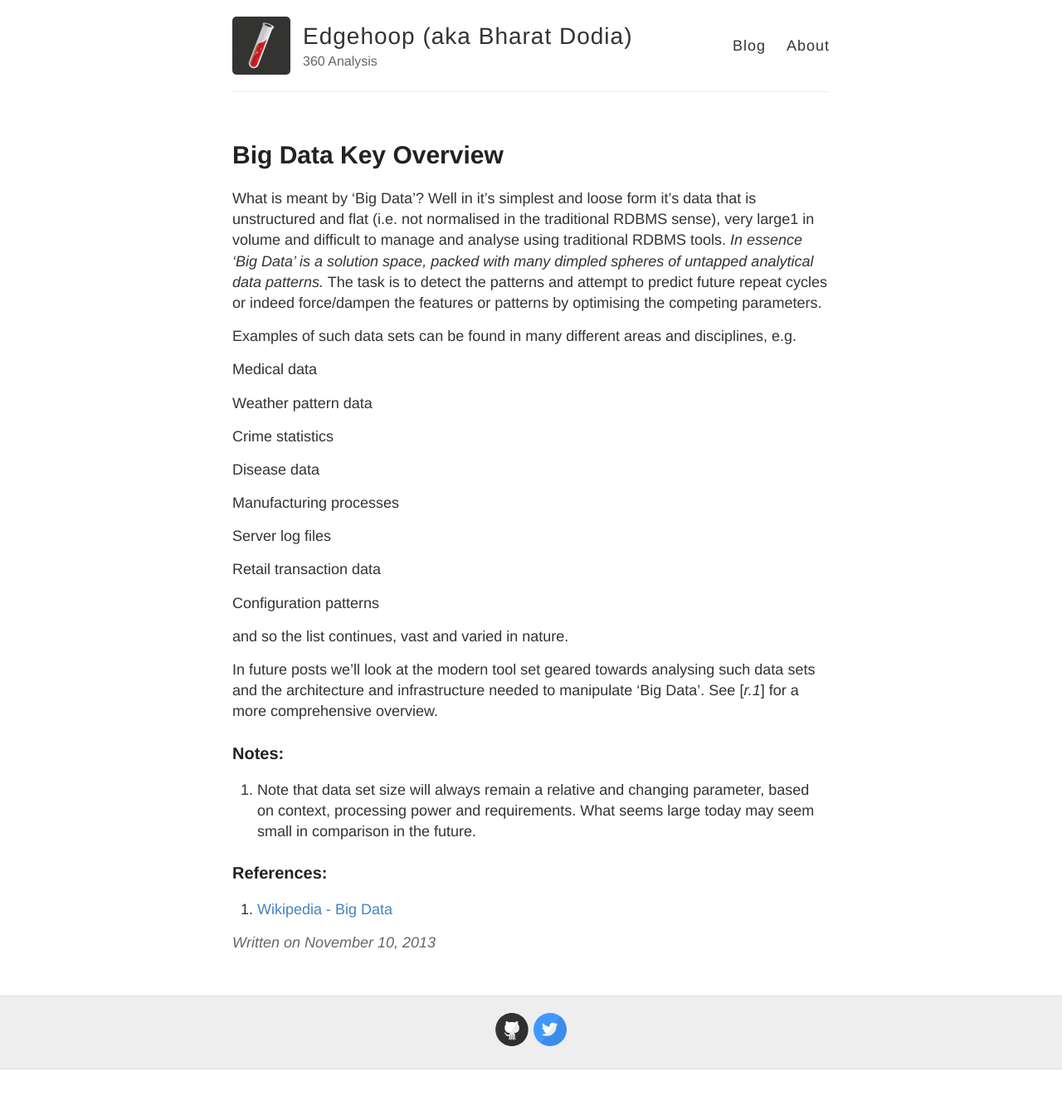
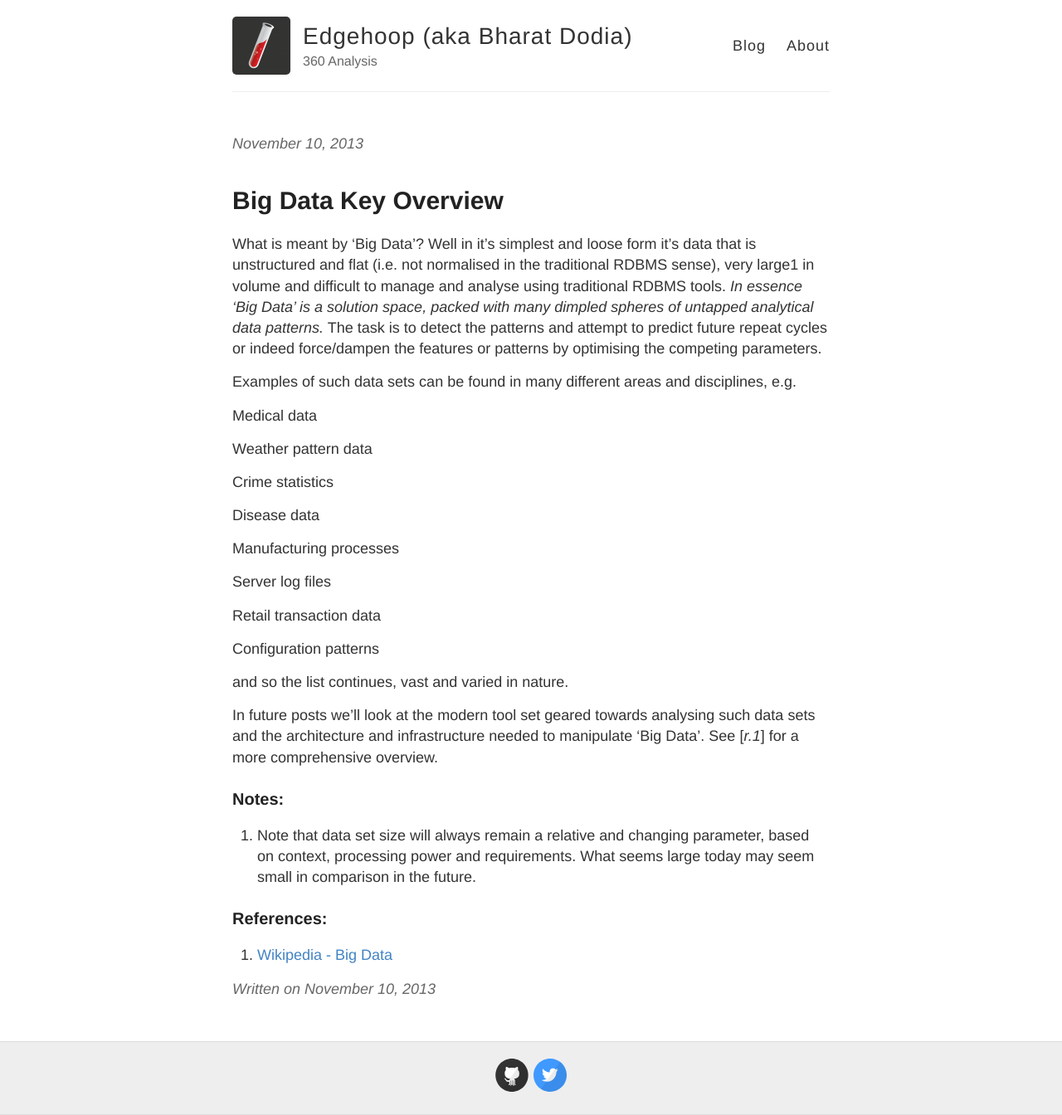
Before and after one commit to bdodia/bdodia.github.io, a Jekyll site: the page built from _posts/2013-11-10-Big-Data-Key-Overview.md, in a window 1280 px wide. Shown: the whole page at 83% size. Built offline with Jekyll 4.4.1, drawn with Linux system fonts in a browser that asks for light colours; before the commit the page ends 1289 px from its top, so only the background shows below that.

Commit message:
Update post.html

```diff
--- a/_layouts/post.html
+++ b/_layouts/post.html
@@ -3,6 +3,10 @@ layout: default
 ---
 
 <article class="post">
+  <p class="date">
+    {{ page.date | date: "%B %e, %Y" }}
+  </p>
+
   <h1>{{ page.title }}</h1>
 
   <div class="entry">
```
